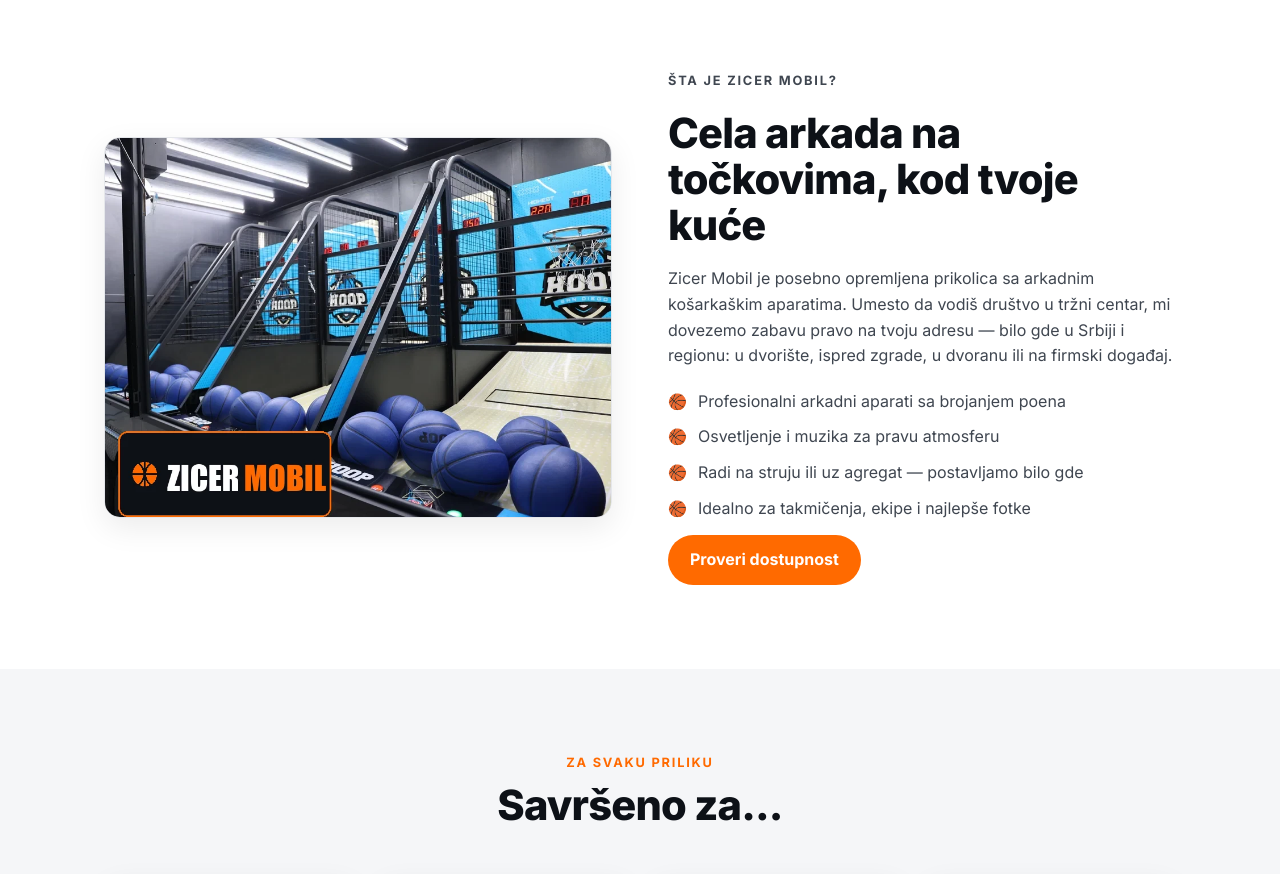
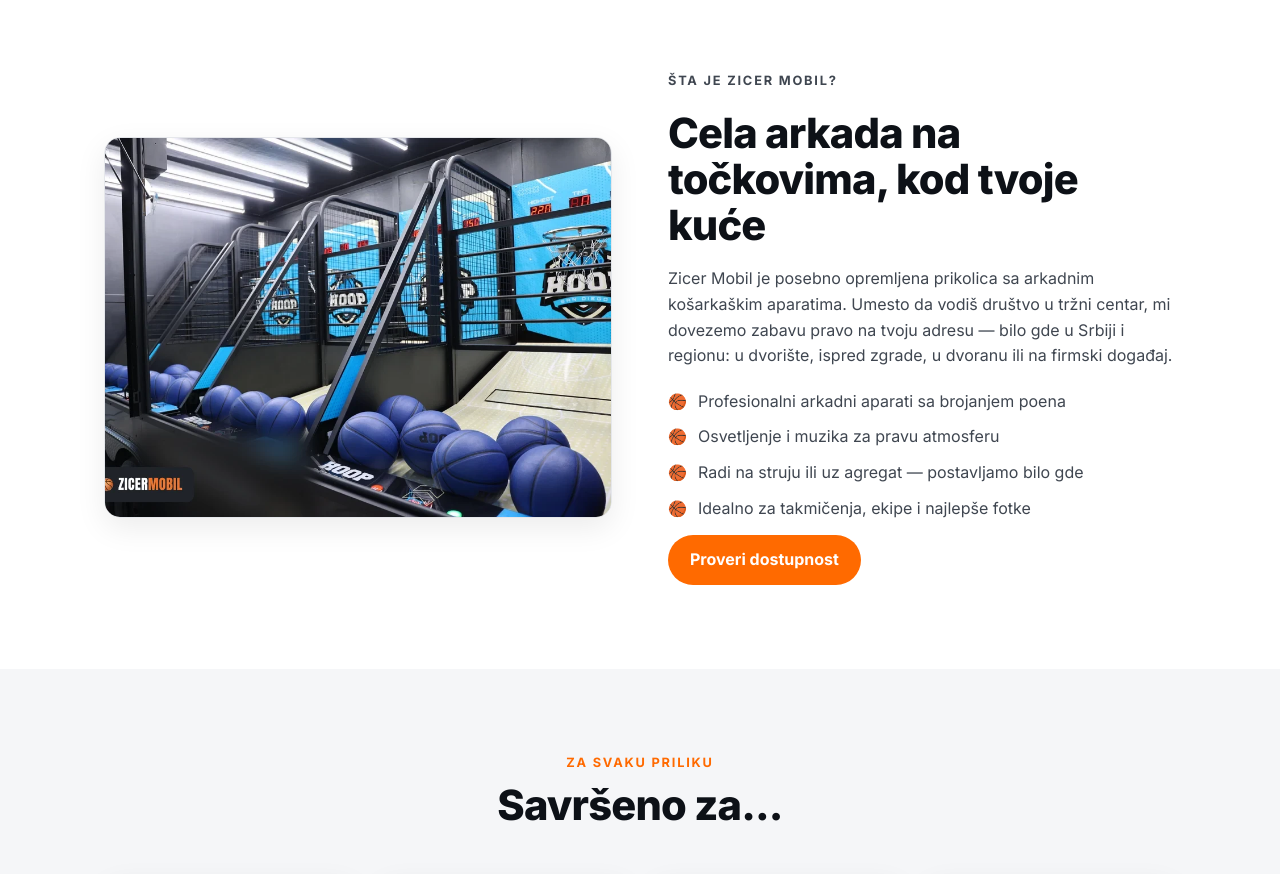
Before and after one commit to ulazimo/zicer-mobil, a plain HTML site: page index.html in a window 1280 px wide. Shown: the part 900-1774 px from the top of the page. Drawn offline with Linux system fonts and the light colour scheme.

Commit message:
Smaller real logo on hero photo, soft-darkened third-party URL
Co-Authored-By: Claude Fable 5 <noreply@anthropic.com>

```diff
--- a/index.html
+++ b/index.html
@@ -77,7 +77,7 @@
   <section class="section" id="sta-je">
     <div class="container split">
       <div class="split-media">
-        <img class="shot" src="assets/foto-aparati-v3.webp" alt="Unutrašnjost prikolice sa arkadnim košarkaškim aparatima" />
+        <img class="shot" src="assets/foto-aparati-v4.webp" alt="Unutrašnjost prikolice sa arkadnim košarkaškim aparatima" />
       </div>
       <div class="split-text">
         <p class="eyebrow">Šta je Zicer Mobil?</p>
```
Also changed, not shown: assets/foto-aparati-v3.webp (deleted), assets/foto-aparati-v4.webp (added).
